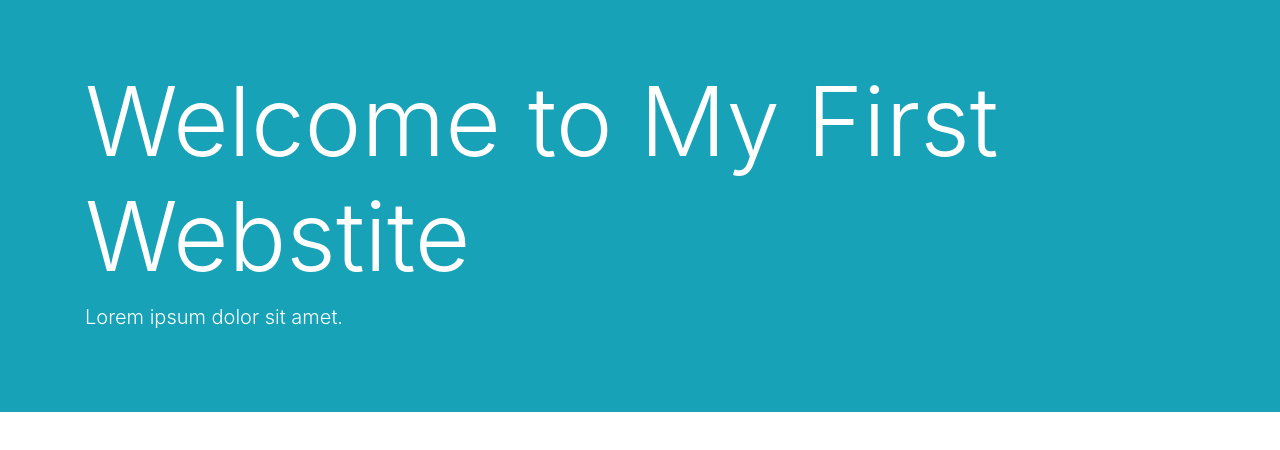
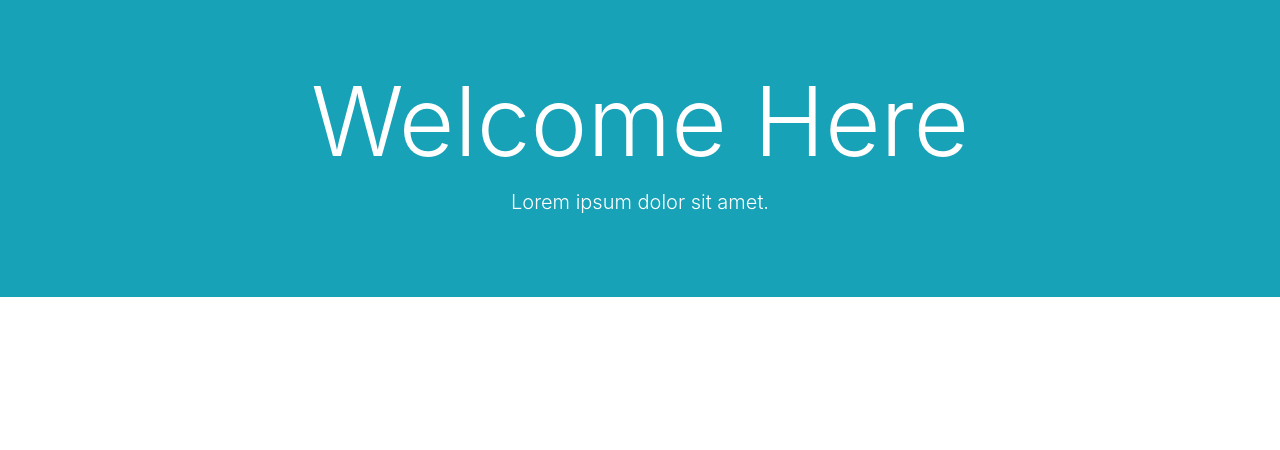
Before and after one commit to denis-ligare254/bootstraping-demo, a plain HTML site: page index.html in a window 1280 px wide. Drawn offline with nearby package versions, Linux system fonts and the light colour scheme.

Commit message:
text centered

```diff
--- a/index.html
+++ b/index.html
@@ -9,10 +9,10 @@
 </head>
 <body>
 
-        <div class="jumbotron jumbotron-fluid bg-info text-white" style="background-color: #333;">
+        <div class="jumbotron jumbotron-fluid bg-info text-white text-center" style="background-color: #333;">
            <div class="container">
-             <h1 class="display-1">
-                Welcome to My First Webstite</h1>
+             <h2 class="display-1">
+                Welcome Here</h2>
                 <p class="lead">Lorem ipsum dolor sit amet.</p>
            </div>
 
```
